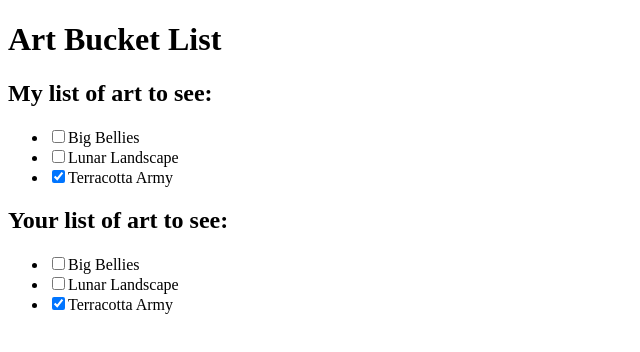
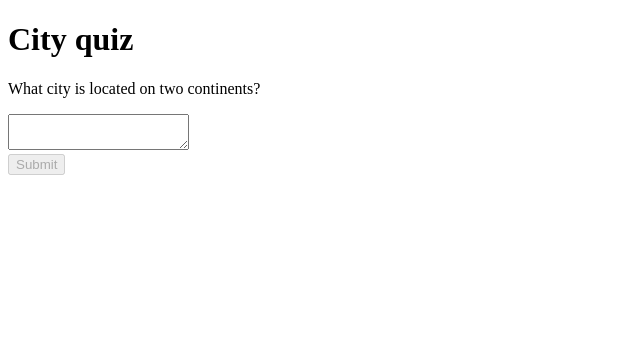
Before and after one commit to razibulislam014/React-Practice, a React (Vite) app: page / in a window 1280 px wide. Shown: the top 352 px of the page, without its empty margins (0-640 px from the left). Built offline with nearby package versions, Linux system fonts and the light colour scheme.

Commit message:
Reacting to input with state

```diff
--- a/src/App.jsx
+++ b/src/App.jsx
@@ -1,70 +1,15 @@
-import { useState } from "react";
+import Form from "./components/Form";
 
-let nextId = 3;
-const initialList = [
-  { id: 0, title: "Big Bellies", seen: false },
-  { id: 1, title: "Lunar Landscape", seen: false },
-  { id: 2, title: "Terracotta Army", seen: true },
-];
+const statuses = ["empty", "typing", "submitting", "success", "error"];
 
-export default function BucketList() {
-  const [myList, setMyList] = useState(initialList);
-  const [yourList, setYourList] = useState(initialList);
+export default function App() {
+  return (
+    <div>
+      <h1>City quiz</h1>
+      <p>What city is located on two continents?</p>
 
-  function handleToggleMyList(artworkId, nextSeen) {
-    const myNextList = myList.map((artwork) => {
-      if (artwork.id === artworkId) {
-        // Create a *new* object with changes
-        return { ...artwork, seen: nextSeen };
-      } else {
-        // No changes
-        return artwork;
-      }
-    });
-    setMyList(myNextList);
-  }
+        <Form  />
 
-  function handleToggleYourList(artworkId, nextSeen) {
-    const yourNextList = yourList.map((artwork) => {
-      if (artwork.id === artworkId) {
-        // Create a *new* object with changes
-        return { ...artwork, seen: nextSeen };
-      } else {
-        // No changes
-        return artwork;
-      }
-    });
-    setYourList(yourNextList);
-  }
-
-  return (
-    <>
-      <h1>Art Bucket List</h1>
-      <h2>My list of art to see:</h2>
-      <ItemList artworks={myList} onToggle={handleToggleMyList} />
-      <h2>Your list of art to see:</h2>
-      <ItemList artworks={yourList} onToggle={handleToggleYourList} />
-    </>
+    </div>
   );
 }
-
-function ItemList({ artworks, onToggle }) {
-  return (
-    <ul>
-      {artworks.map((artwork) => (
-        <li key={artwork.id}>
-          <label>
-            <input
-              type="checkbox"
-              checked={artwork.seen}
-              onChange={(e) => {
-                onToggle(artwork.id, e.target.checked);
-              }}
-            />
-            {artwork.title}
-          </label>
-        </li>
-      ))}
-    </ul>
-  );
-}
--- /dev/null
+++ b/src/components/Form.jsx
@@ -0,0 +1,69 @@
+import { useState } from "react";
+
+function submitForm(answer) {
+  return new Promise((resolve, reject) => {
+    setTimeout(() => {
+      if (answer.toLowerCase() === "dhaka") {
+        resolve();
+      } else {
+        reject(new Error("Good guess but a wrong answer. Try again!"));
+      }
+    }, 3000);
+  });
+}
+
+/**
+ * Visual States:
+ * Empty
+ * typing
+ * submiting
+ * success
+ * Error
+ */
+export default function Form() {
+  // mandatory data state
+  const [answer, setAnswer] = useState("");
+  const [error, setError] = useState(null);
+
+  // visual states
+  const [status, setStatus] = useState("typing");
+
+  if (status === "success") return <p>That's right!</p>;
+
+  // handlers
+  const handleTextChange = (e) => {
+    setError(null);
+    setAnswer(e.target.value);
+  };
+
+  const handleSubmit = async (e) => {
+    e.preventDefault();
+    setStatus("submitting");
+
+    try {
+      await submitForm(answer);
+      setStatus("success");
+    } catch (err) {
+      setStatus("typing");
+      setError(err.message);
+    }
+  };
+
+  return (
+    <>
+      <form onSubmit={handleSubmit}>
+        <textarea
+          value={answer}
+          onChange={handleTextChange}
+          disabled={status === "submitting"}
+        ></textarea>
+        <br />
+        <button disabled={status === "submitting" || answer === ""}>
+          Submit
+        </button>
+        {status === "submitting" && <p>Loading...</p>}
+        {error && <p>{error}</p>}
+      </form>
+    </>
+  );
+}
```
Also changed, not shown: html/index.html (added, +23 -0 lines), html/script.js (added, +65 -0 lines).
